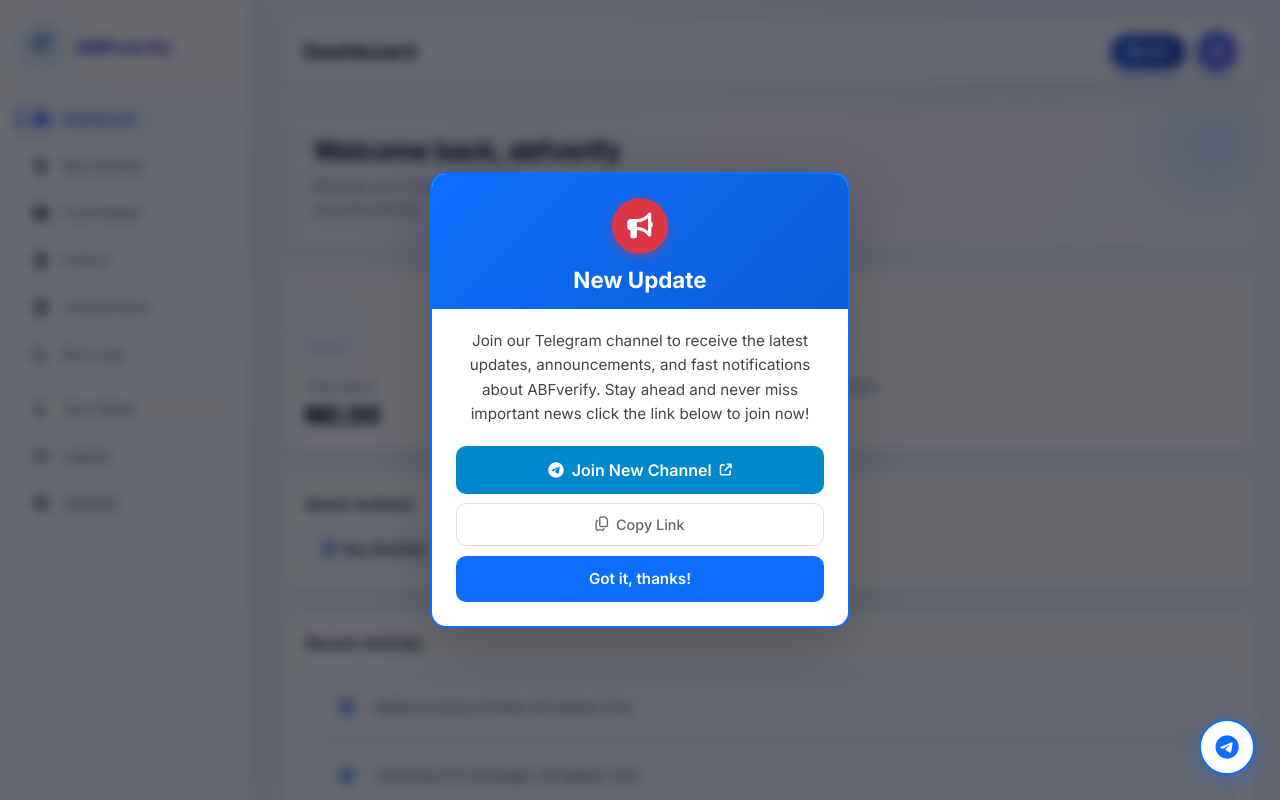
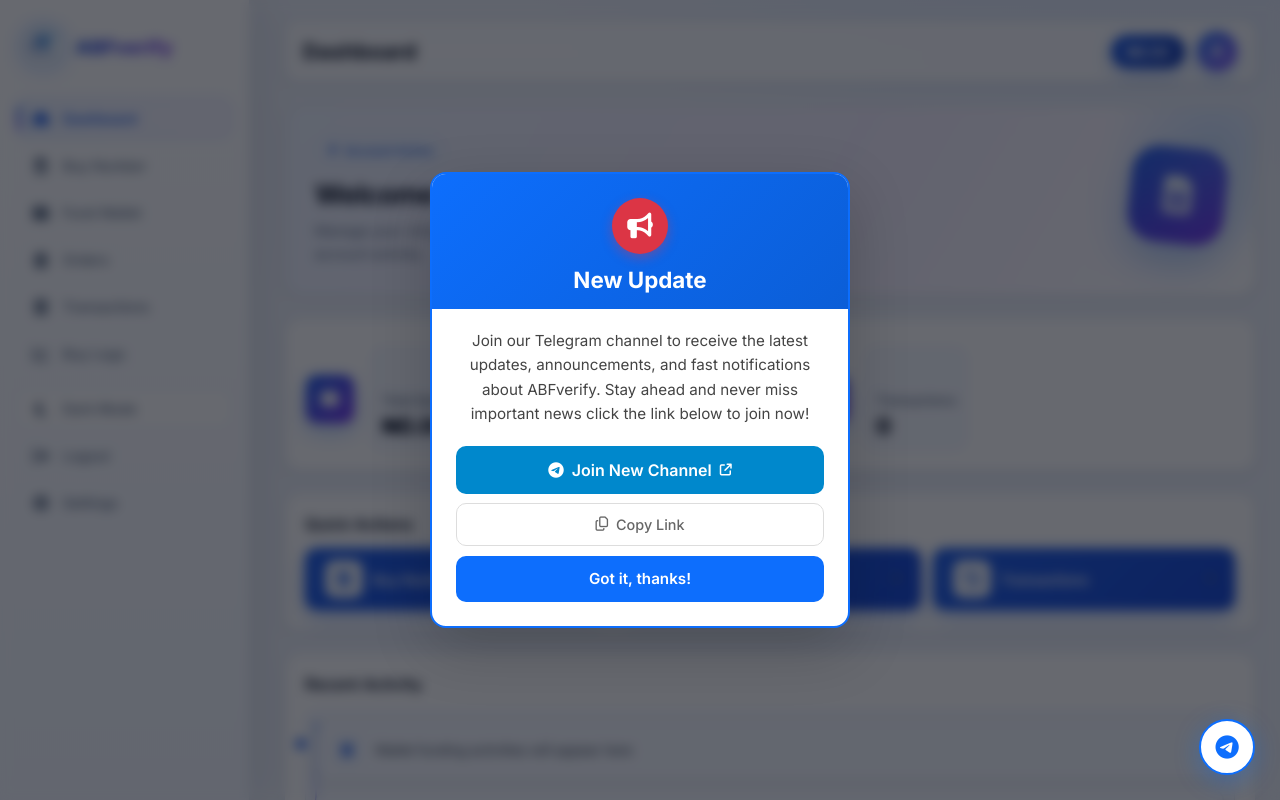
Before and after one commit to Elijah-jah/abfverify, a Django app: page /accounts/dashboard/ in a window 1280 px wide. Run offline with Django 5.2, Linux system fonts and the light colour scheme; a user stored in the database is signed in; data comes from the database, SQL or seed files in the repository; data that the repository does not hold is empty; some libraries are stand-ins or nearby versions.

Commit message:
Restructure dashboard page (stat rows, action tiles, timeline activity)

```diff
--- a/static/css/dashboard.css
+++ b/static/css/dashboard.css
@@ -1,6 +1,8 @@
 /* =========================================================
-   ABFverify — Dashboard Page  (matches redesigned base)
+   ABFverify — Dashboard Page v2  (matches redesigned base)
    Uses the base's CSS variables — themes stay in sync
+   Layout: badge hero / icon-left stat rows / action tiles /
+           timeline activity
 ========================================================= */
 
 /* =========================
@@ -13,18 +15,34 @@
     display: flex;
     justify-content: space-between;
     align-items: center;
-    gap: 20px;
-    padding: 28px;
-    border-radius: 18px;
+    gap: 24px;
+    padding: 30px;
+    border-radius: 20px;
     margin-bottom: 22px;
     background:
-        linear-gradient(120deg, var(--brand-soft), rgba(139, 92, 246, .08) 60%, transparent),
+        linear-gradient(120deg, var(--brand-soft), rgba(139, 92, 246, .10) 55%, transparent),
         var(--card);
     border: 1px solid var(--border);
 }
 
+.hero-badge {
+    display: inline-flex;
+    align-items: center;
+    gap: 7px;
+    padding: 5px 12px;
+    margin-bottom: 14px;
+    border-radius: 999px;
+    font-size: 12px;
+    font-weight: 600;
+    color: var(--brand);
+    background: var(--brand-soft);
+    border: 1px solid var(--brand-border);
+}
+
+.hero-badge i { font-size: 11px; }
+
 .dashboard-hero h2 {
-    font-size: 26px;
+    font-size: 27px;
     letter-spacing: -.4px;
     margin-bottom: 8px;
 }
@@ -33,28 +51,47 @@
     color: var(--muted);
     font-size: 14px;
     line-height: 1.65;
-    max-width: 540px;
+    max-width: 520px;
     margin: 0;
 }
 
+/* Decorative floating icon (desktop only) */
+.hero-art {
+    flex-shrink: 0;
+    width: 96px;
+    height: 96px;
+    border-radius: 28px;
+    display: flex;
+    align-items: center;
+    justify-content: center;
+    font-size: 38px;
+    color: #ffffff;
+    background: linear-gradient(135deg, #2563eb, #7c3aed);
+    box-shadow: 0 18px 40px rgba(59, 130, 246, .4);
+    transform: rotate(6deg);
+    animation: heroFloat 5s ease-in-out infinite;
+}
+
+@keyframes heroFloat {
+    0%, 100% { transform: rotate(6deg) translateY(0); }
+    50%      { transform: rotate(6deg) translateY(-8px); }
+}
+
 /* =========================
-   STATS GRID
+   STATS — icon-left rows
 ========================= */
 
 .dashboard-stats {
     display: grid;
-    grid-template-columns: repeat(auto-fit, minmax(230px, 1fr));
+    grid-template-columns: repeat(auto-fit, minmax(250px, 1fr));
     gap: 16px;
     margin-bottom: 22px;
 }
 
-/* =========================
-   STAT CARD
-========================= */
-
 .card.stat-card {
-    position: relative;
-    overflow: hidden;
+    display: flex;
+    align-items: center;
+    gap: 16px;
     padding: 20px;
     border-radius: var(--radius);
     transition:
@@ -69,43 +106,43 @@
     box-shadow: var(--shadow);
 }
 
-/* Gradient icon tile */
+/* Gradient circle icon — forced readable in BOTH themes */
 .stat-icon {
     position: static;
-    width: 44px;
-    height: 44px;
+    width: 50px;
+    height: 50px;
+    min-width: 50px;
     display: flex;
     align-items: center;
     justify-content: center;
-    border-radius: 12px;
-    margin-bottom: 14px;
-    background: linear-gradient(135deg, #2563eb, #7c3aed);
+    border-radius: 50%;
+    background: linear-gradient(135deg, #2563eb, #7c3aed) !important;
     color: #ffffff !important;
-    font-size: 17px;
+    font-size: 18px;
     box-shadow: 0 8px 18px rgba(59, 130, 246, .35);
     transition: transform .25s ease, box-shadow .25s ease;
 }
 
 .card.stat-card:hover .stat-icon {
-    transform: scale(1.08) rotate(-4deg);
+    transform: scale(1.08);
     box-shadow: 0 10px 24px rgba(124, 58, 237, .45);
 }
 
-.stat-card h3 {
+.stat-body h3 {
     font-size: 13px;
     font-weight: 500;
     color: var(--muted);
 }
 
-.stat-card p {
-    font-size: 25px;
+.stat-body p {
+    font-size: 22px;
     font-weight: 800;
-    letter-spacing: -.5px;
-    margin-top: 6px;
+    letter-spacing: -.4px;
+    margin-top: 4px;
 }
 
 /* =========================
-   QUICK ACTIONS
+   QUICK ACTIONS — tiles
 ========================= */
 
 .quick-actions-card {
@@ -121,52 +158,76 @@
 }
 
 .actions {
-    display: flex;
+    display: grid;
+    grid-template-columns: repeat(auto-fit, minmax(190px, 1fr));
     gap: 12px;
-    flex-wrap: wrap;
     margin-top: 0;
 }
 
-/* Outline chip buttons — hover fills with brand gradient */
-.actions button {
-    display: inline-flex;
+.action-tile {
+    display: flex;
     align-items: center;
-    gap: 9px;
-    padding: 11px 18px;
-    border-radius: var(--radius-sm);
+    gap: 12px;
+    padding: 15px 16px;
+    border-radius: 14px;
     background: var(--card-2);
     border: 1px solid var(--border);
     color: var(--text);
     font-size: 14px;
     font-weight: 600;
+    font-family: 'Inter', sans-serif;
     cursor: pointer;
+    text-align: left;
     box-shadow: none;
     transition:
         background .2s ease,
-        color .2s ease,
         border-color .2s ease,
         transform .2s ease,
         box-shadow .2s ease;
 }
 
-.actions button i {
+.action-icon {
+    width: 38px;
+    height: 38px;
+    min-width: 38px;
+    display: flex;
+    align-items: center;
+    justify-content: center;
+    border-radius: 10px;
+    background: var(--brand-soft);
     color: var(--brand);
-    transition: color .2s ease;
+    font-size: 15px;
+    transition: background .2s ease, color .2s ease;
 }
 
-.actions button:hover {
-    background: linear-gradient(135deg, #2563eb, #1d4ed8);
-    border-color: transparent;
-    color: #ffffff;
-    transform: translateY(-2px);
-    box-shadow: 0 10px 22px rgba(37, 99, 235, .35);
+.action-label { flex: 1; }
+
+.action-arrow {
+    color: var(--muted);
+    font-size: 12px;
+    transition: transform .2s ease, color .2s ease;
 }
 
-.actions button:hover i { color: #ffffff; }
-.actions button:active { transform: scale(.97); }
+.action-tile:hover {
+    border-color: var(--brand-border);
+    transform: translateY(-2px);
+    box-shadow: 0 10px 22px rgba(37, 99, 235, .18);
+}
+
+.action-tile:hover .action-icon {
+    background: linear-gradient(135deg, #2563eb, #7c3aed);
+    color: #ffffff;
+}
+
+.action-tile:hover .action-arrow {
+    transform: translateX(4px);
+    color: var(--brand);
+}
+
+.action-tile:active { transform: scale(.98); }
 
 /* =========================
-   RECENT ACTIVITY
+   RECENT ACTIVITY — timeline
 ========================= */
 
 .panel.recent-activity {
@@ -177,16 +238,31 @@
 .panel.recent-activity h3 {
     font-size: 16px;
     font-weight: 600;
-    margin-bottom: 14px;
+    margin-bottom: 16px;
 }
 
 .activity-list {
+    position: relative;
     display: flex;
     flex-direction: column;
     gap: 10px;
+    padding-left: 24px;
+}
+
+/* Vertical timeline line */
+.activity-list::before {
+    content: "";
+    position: absolute;
+    left: 9px;
+    top: 10px;
+    bottom: 10px;
+    width: 2px;
+    border-radius: 2px;
+    background: linear-gradient(180deg, var(--brand), rgba(139, 92, 246, .35), transparent);
 }
 
 .activity-item {
+    position: relative;
     display: flex;
     align-items: center;
     gap: 12px;
@@ -196,11 +272,22 @@
     border: 1px solid var(--border);
     transition:
         border-color .25s ease,
-        transform .25s ease,
-        background .25s ease;
+        transform .25s ease;
 }
 
-/* Icon sits in a small soft tile */
+/* Timeline dot */
+.activity-item::before {
+    content: "";
+    position: absolute;
+    left: -21px;
+    top: 17px;
+    width: 10px;
+    height: 10px;
+    border-radius: 50%;
+    background: var(--brand);
+    box-shadow: 0 0 0 3px var(--brand-soft);
+}
+
 .activity-item i {
     width: 32px;
     height: 32px;
@@ -236,21 +323,19 @@
 @media (max-width: 768px) {
 
     .dashboard-hero {
-        padding: 20px;
+        padding: 22px;
         border-radius: var(--radius);
     }
 
+    .hero-art { display: none; }
     .dashboard-hero h2 { font-size: 21px; }
 
     .actions {
-        flex-direction: column;
-        gap: 10px;
+        grid-template-columns: 1fr;
     }
 
-    .actions button {
-        width: 100%;
-        justify-content: center;
-        padding: 12px 14px;
+    .action-tile {
+        padding: 14px 16px;
     }
 }
 
@@ -262,7 +347,25 @@
     }
 
     .card.stat-card { padding: 16px; }
-    .stat-icon { width: 40px; height: 40px; }
-    .stat-card p { font-size: 21px; }
+    .stat-icon { width: 44px; height: 44px; min-width: 44px; }
+    .stat-body p { font-size: 20px; }
     .quick-actions-card, .panel.recent-activity { padding: 16px; }
 }
+
+/* =========================
+   THEME SAFETY (icon fix)
+   Keeps gradient icon tiles readable in light mode
+   even if other stylesheets override backgrounds
+========================= */
+
+body.light .stat-icon,
+body.light .action-icon,
+.stat-icon,
+.action-icon {
+    text-shadow: none;
+}
+
+body.light .stat-icon {
+    background: linear-gradient(135deg, #2563eb, #7c3aed) !important;
+    color: #ffffff !important;
+}
--- a/templates/panel/dashboard.html
+++ b/templates/panel/dashboard.html
@@ -24,11 +24,20 @@ Dashboard
 <section class="dashboard-hero">
 
     <div class="hero-content">
+        <span class="hero-badge">
+            <i class="fa-solid fa-bolt"></i>
+            Account Active
+        </span>
+
         <h2>Welcome back, {{ request.user.username }}</h2>
         <p>
             Manage your virtual numbers, fund your wallet,
             track transactions and monitor account activity.
         </p>
+    </div>
+
+    <div class="hero-art" aria-hidden="true">
+        <i class="fa-solid fa-sim-card"></i>
     </div>
 
 </section>
@@ -41,8 +50,10 @@ Dashboard
         <div class="stat-icon">
             <i class="fa-solid fa-wallet"></i>
         </div>
+        <div class="stat-body">
             <h3>Total Spent</h3>
             <p>₦{{ total_spent|floatformat:2 }}</p>
+        </div>
     </div>
 
 
@@ -50,8 +61,10 @@ Dashboard
         <div class="stat-icon">
             <i class="fa-solid fa-receipt"></i>
         </div>
+        <div class="stat-body">
             <h3>Transactions</h3>
             <p>{{ total_transactions }}</p>
+        </div>
     </div>
 
 </section>
@@ -63,19 +76,28 @@ Dashboard
 
     <div class="actions">
 
-        <button onclick="location.href='{% url 'sms' %}'">
+        <button class="action-tile" onclick="location.href='{% url 'sms' %}'">
+            <span class="action-icon">
                 <i class="fa-solid fa-sim-card"></i>
-            Buy Number
+            </span>
+            <span class="action-label">Buy Number</span>
+            <i class="fa-solid fa-arrow-right action-arrow"></i>
         </button>
 
-        <button onclick="location.href='{% url 'wallet' %}'">
+        <button class="action-tile" onclick="location.href='{% url 'wallet' %}'">
+            <span class="action-icon">
                 <i class="fa-solid fa-wallet"></i>
-            Fund Wallet
+            </span>
+            <span class="action-label">Fund Wallet</span>
+            <i class="fa-solid fa-arrow-right action-arrow"></i>
         </button>
 
-        <button onclick="location.href='{% url 'transactions' %}'">
+        <button class="action-tile" onclick="location.href='{% url 'transactions' %}'">
+            <span class="action-icon">
                 <i class="fa-solid fa-clock-rotate-left"></i>
-            Transactions
+            </span>
+            <span class="action-label">Transactions</span>
+            <i class="fa-solid fa-arrow-right action-arrow"></i>
         </button>
 
     </div>
```
Lines whose indentation alone changed are shown as unchanged.
